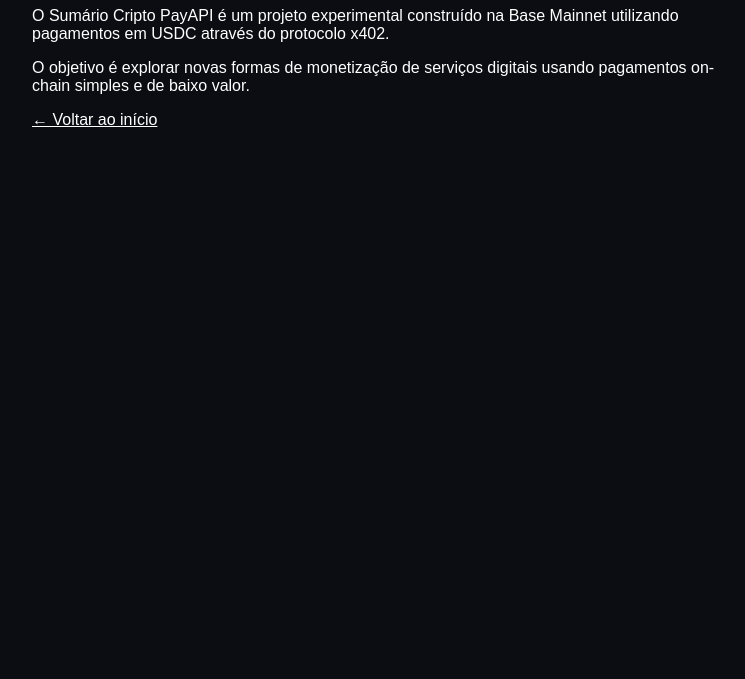
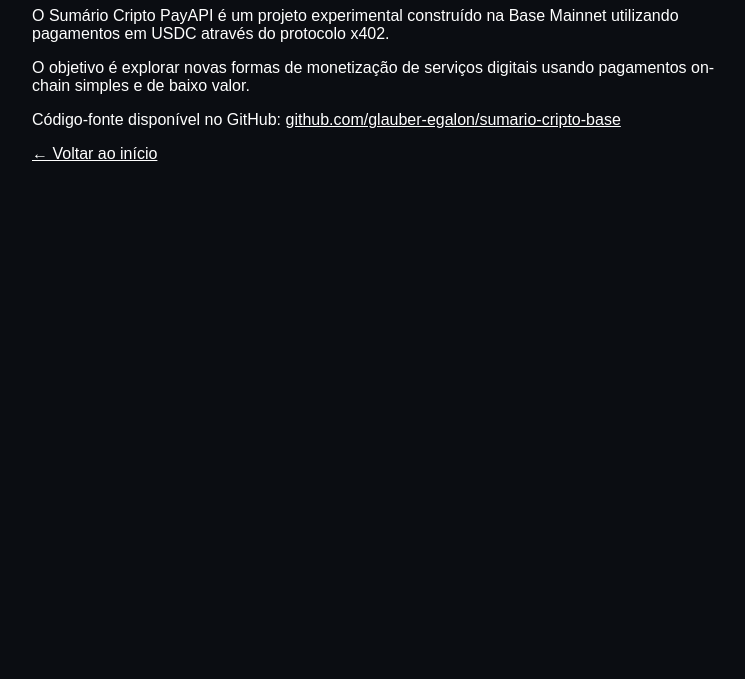
Before and after one commit to glauber-egalon/sumario-cripto-base, a website: page x402-api/public/about.html in a window 1280 px wide. Shown: the part 121-800 px from the top of the page, without its empty margins (258-1003 px from the left). Drawn offline with Linux system fonts and the light colour scheme.

Commit message:
Add GitHub link to about page

```diff
--- a/x402-api/public/about.html
+++ b/x402-api/public/about.html
@@ -23,6 +23,17 @@
     </p>
 
     <p>
+      Código-fonte disponível no GitHub:
+      <a
+        href="https://github.com/glauber-egalon/sumario-cripto-base"
+        target="_blank"
+        style="color:white;"
+      >
+        github.com/glauber-egalon/sumario-cripto-base
+      </a>
+    </p>
+
+    <p>
       <a href="/" style="color:white;">← Voltar ao início</a>
     </p>
 
```
